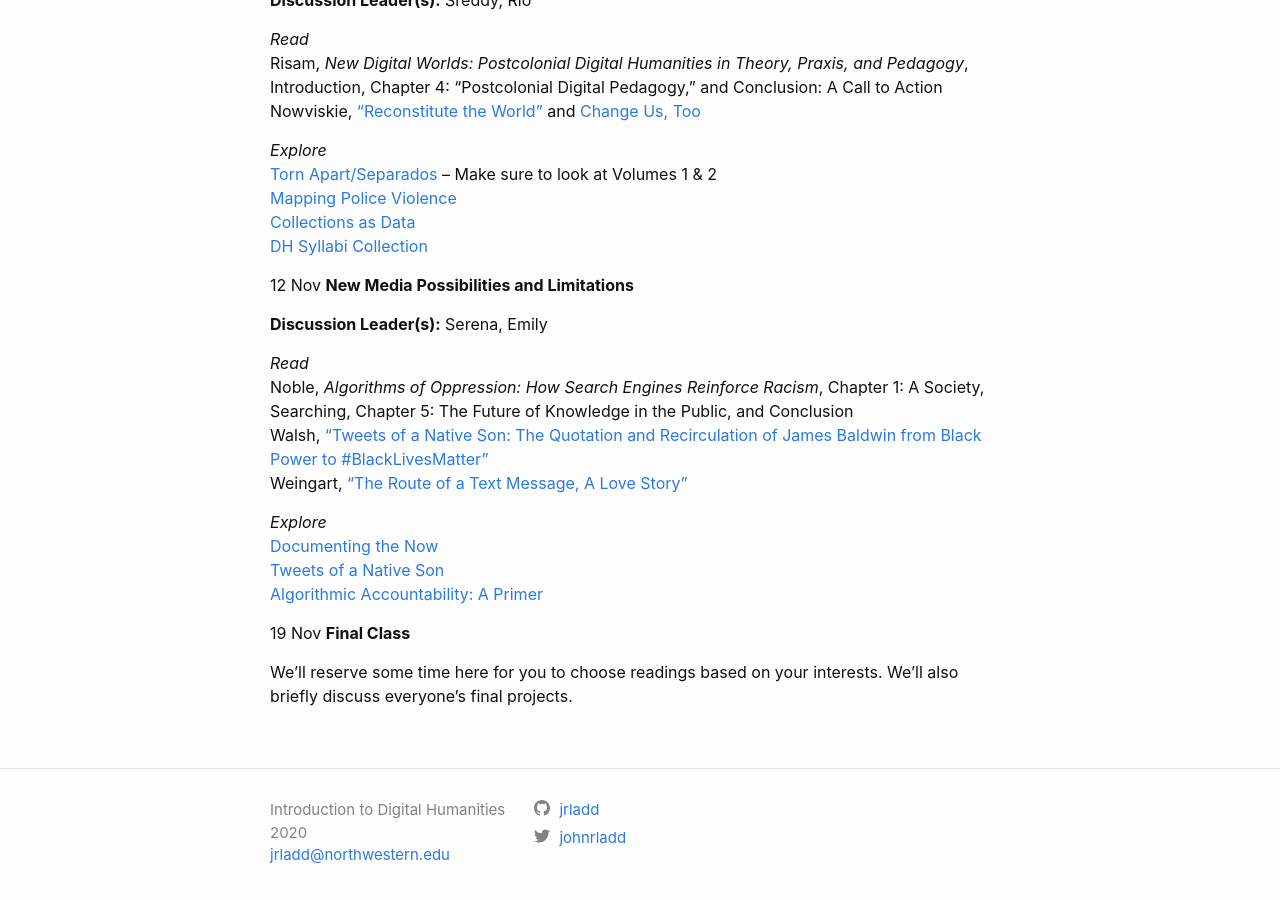
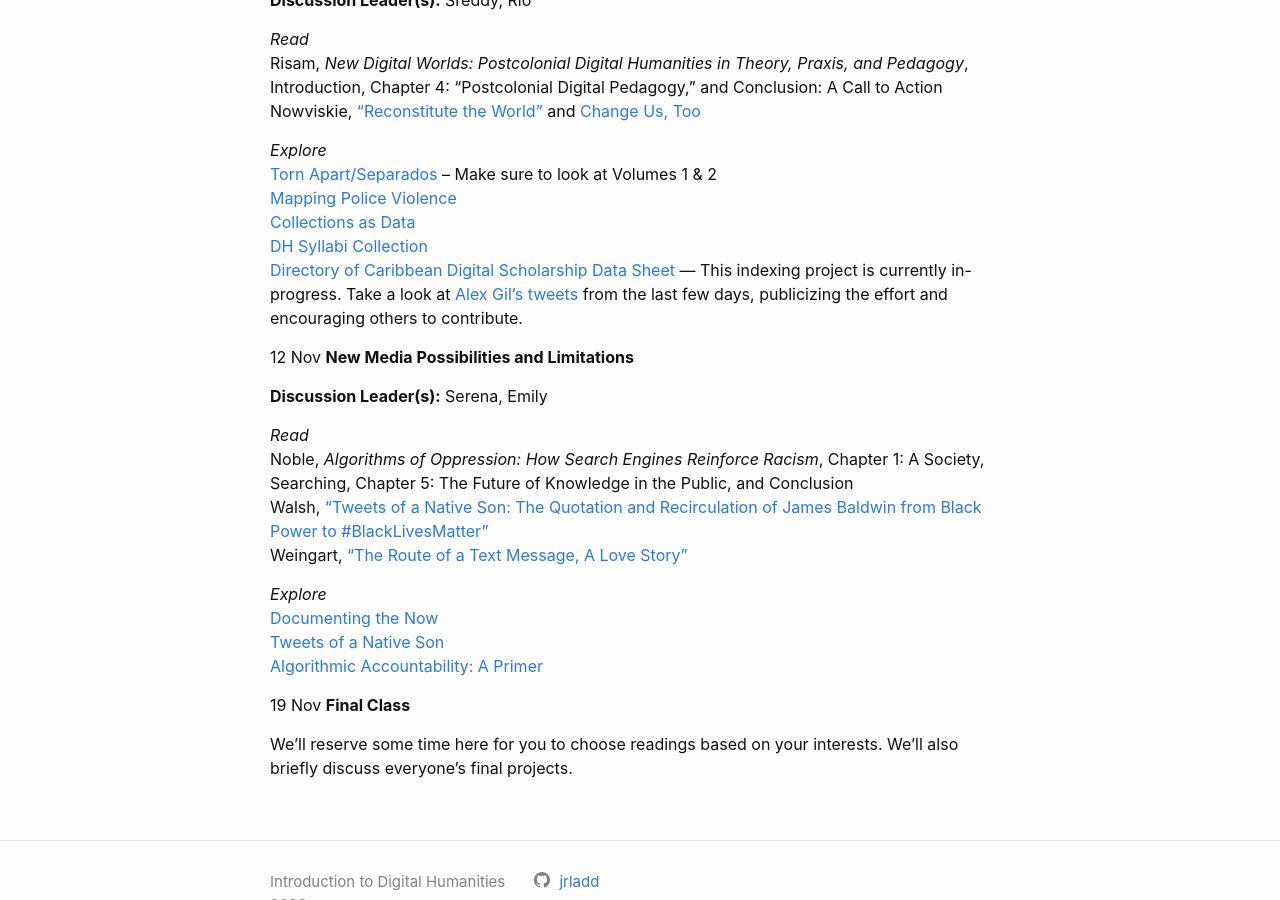
Before and after one commit to jrladd/dh2020, a Jekyll site: the page built from schedule.md, in a window 1280 px wide and 900 px high, scrolled down 3108 px. Built offline with Jekyll 4.4.1, drawn with Linux system fonts in a browser that asks for light colours.

Commit message:
add explore resource

```diff
--- a/schedule.md
+++ b/schedule.md
@@ -132,6 +132,7 @@
 [Mapping Police Violence](https://mappingpoliceviolence.org/)
 [Collections as Data](https://collectionsasdata.github.io/)
 [DH Syllabi Collection](/dh2020/credits)
+[Directory of Caribbean Digital Scholarship Data Sheet](https://docs.google.com/spreadsheets/d/1PfgI0GrQR60gwRFVIZmZtWae9JyAMpZNFOZRe5xsMsg/edit?usp=sharing) --- This indexing project is currently in-progress. Take a look at [Alex Gil's tweets](https://mobile.twitter.com/elotroalex/status/1320770230805762050) from the last few days, publicizing the effort and encouraging others to contribute.
 
 12 Nov  **New Media Possibilities and Limitations**
 
```
